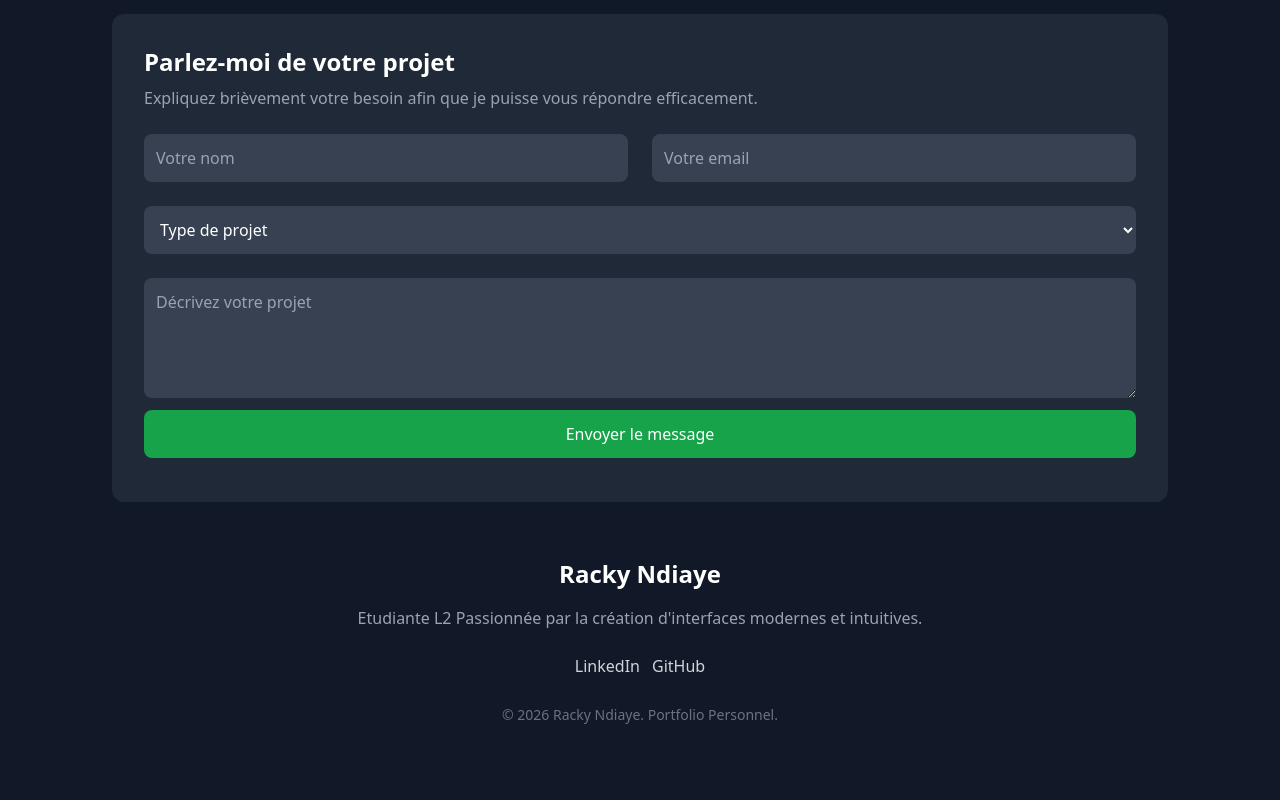
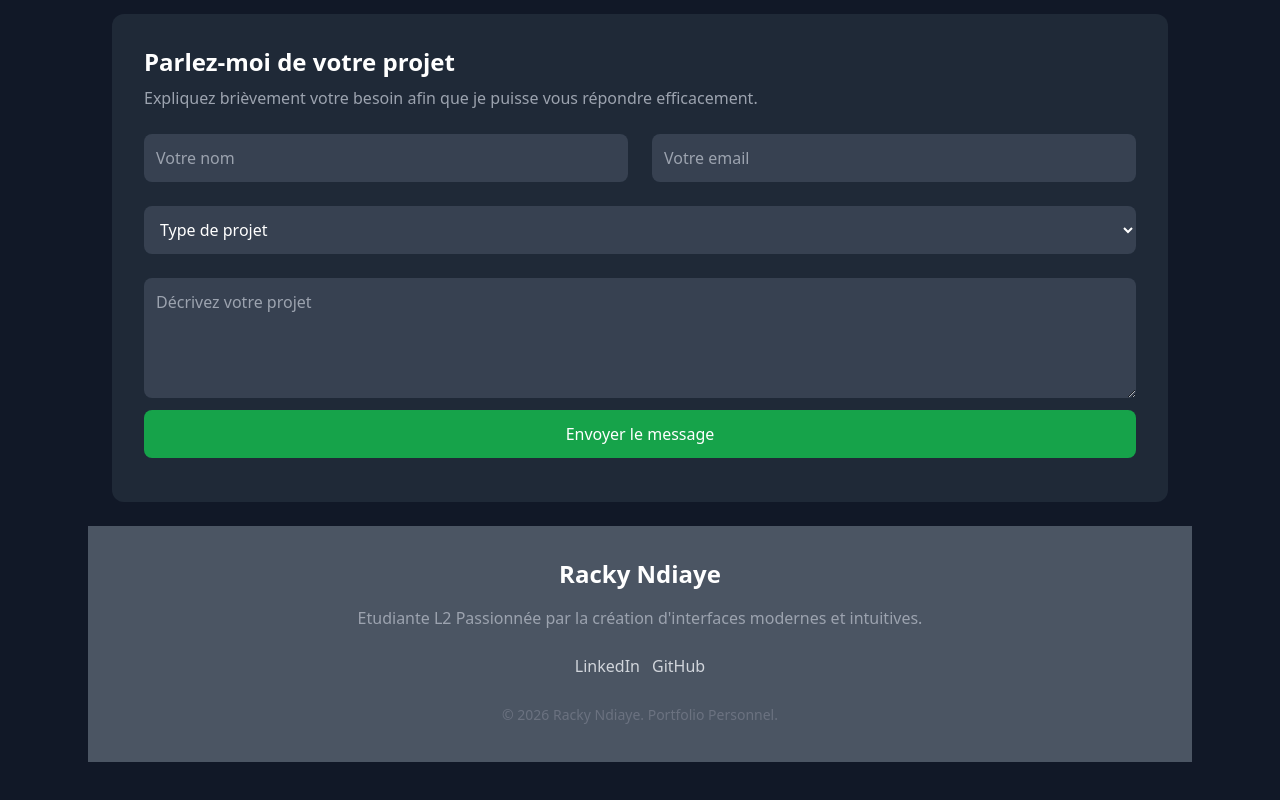
Before and after one commit to khady292004-beep/portfolio, a plain HTML site: page index.html in a window 1280 px wide. Shown: the part 4340-5140 px from the top of the page. Drawn offline with nearby package versions, Linux system fonts and the light colour scheme.

Commit message:
modified DE index.html

```diff
--- a/index.html
+++ b/index.html
@@ -411,7 +411,7 @@ Envoyer le message
 </form>
 </div>
 </div>
-<footer class="bg-gray-900 text-gray-300 py-8 mt-6">
+<footer class="bg-gray-600 text-gray-300 py-8 mt-6">
   <div class="max-w-6xl mx-auto px-4  text-center">
     <h2 class="text-2xl font-bold text-white mb-4">
       Racky Ndiaye
```
